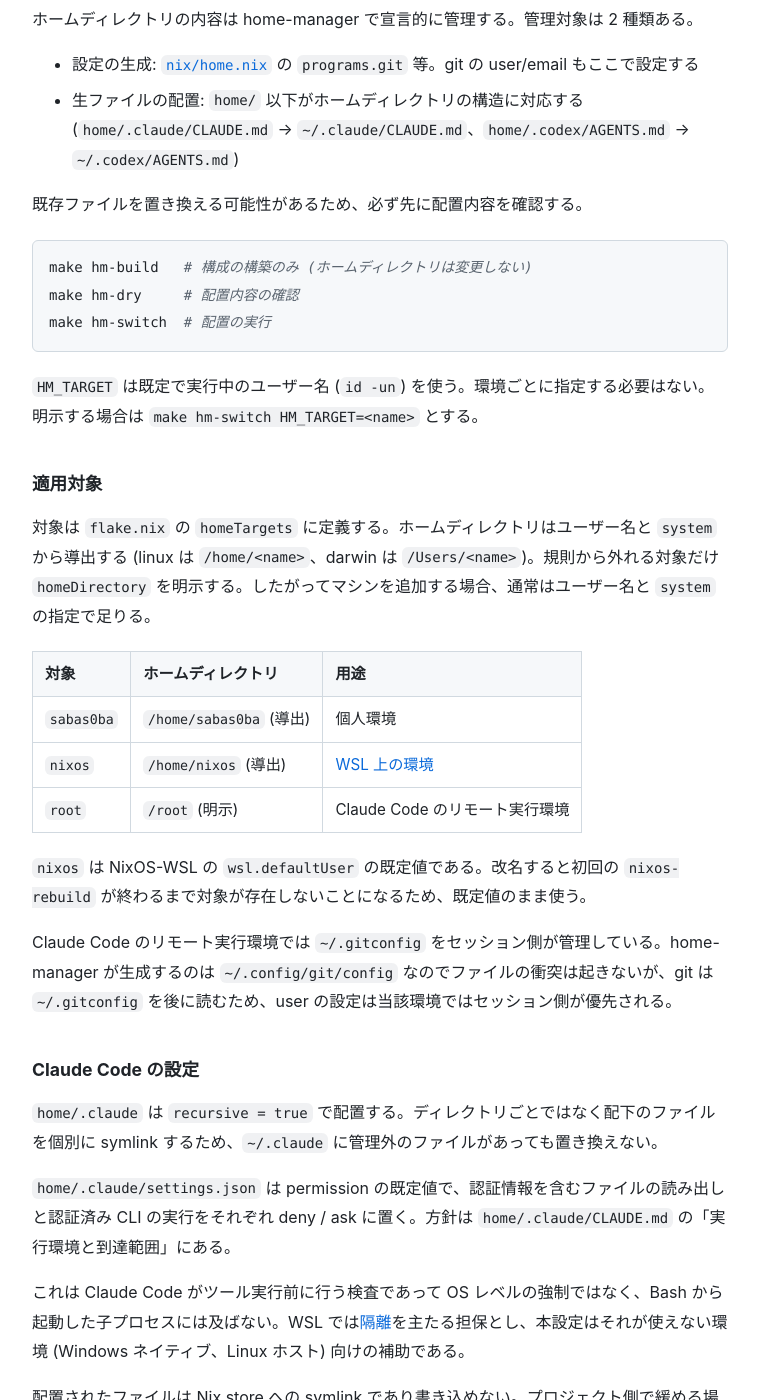
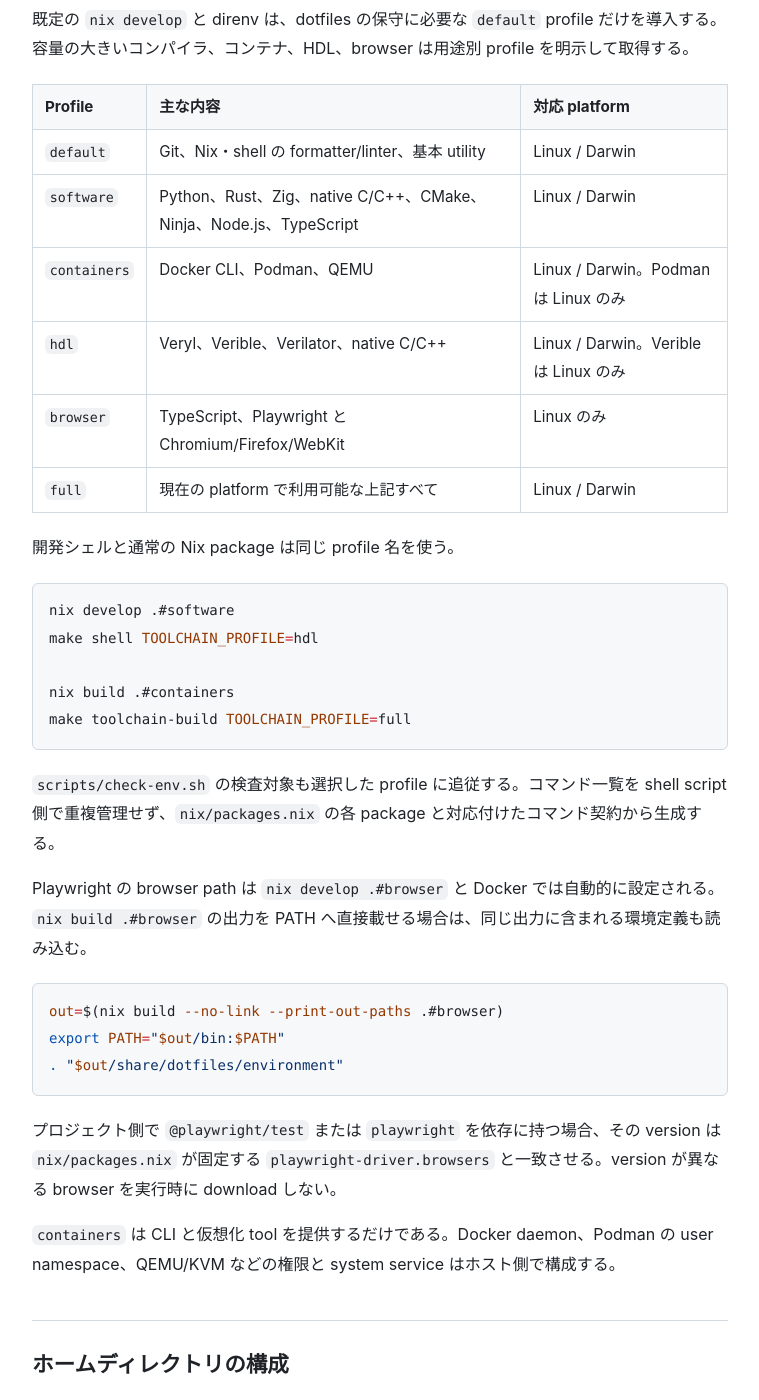
Before and after one commit to sabas0ba/dotfiles, a Jekyll site: the page built from docs/usage.md, in a window 1280 px wide and 1400 px high, scrolled down 713 px. Shown: the whole window, without its empty margins (260-1019 px from the left). Built offline with Jekyll 4.4.1, drawn with Linux system fonts in a browser that asks for light colours; our own code applies the rules of GitHub Pages for plain Markdown files; some of the changed text lies outside the part shown.

Commit message:
feat: add selectable toolchain profiles

````diff
--- a/docs/development.md
+++ b/docs/development.md
@@ -7,7 +7,7 @@
 ```
 flake.nix                入力 (rev 固定) と出力の定義
 flake.lock               入力の解決結果
-nix/packages.nix         ツールの一覧 (単一情報源)
+nix/packages.nix         ツール、コマンド契約、用途別 profile (単一情報源)
 nix/devshell.nix         開発シェルの定義
 nix/checks.nix           nix flake check が実行する検査
 nix/home.nix             home-manager によるホームディレクトリの構成
@@ -40,13 +40,23 @@
 
 ## ツールを追加する
 
-1. `nix/packages.nix` にパッケージ名を追記する (グループのコメントに従って配置する)
-2. コマンドとして使うものは `scripts/check-env.sh` の `required_commands` にも追記する
-3. `make check` が成功することを確認する
+1. `nix/packages.nix` の用途別 group に `mkTool` を追記する
+2. package が提供する必須コマンドを同じ `mkTool` の `commands` に記述する
+3. 必要な profile の `groups` に追加する
+4. `make check` が成功することを確認する
+
+`scripts/check-env.sh` にコマンド名を追記しない。profile ごとのコマンド契約は `nix/packages.nix` から manifest として生成される。Linux 固有の package には `systems = linuxSystems;` を指定し、4 platform の flake 評価を壊さないようにする。package 自体の `meta.platforms` も `lib.meta.availableOn` で検査される。
+
+容量の大きい tool を `base` に追加しない。通常の dotfiles 保守で必要なものだけを `default` に置き、言語、コンテナ、HDL、browser は用途別 profile へ置く。profile 名は `devShells` と `packages` で共通であり、次の両方を確認する。
+
+```bash
+nix develop .#software
+nix build --no-link .#software
+```
 
 `Dockerfile` にツール名を追記しない。定義が重複し、不整合が生じる。
 
-開発シェルの stdenv が暗黙に載せるコマンド (`awk` 等) に依存しない。`nix build .#default` の profile (Docker イメージが使う環境) には含まれないため、そこで壊れる。
+開発シェルの stdenv が暗黙に載せるコマンド (`awk` 等) に依存しない。`nix build .#software` 等の通常の profile には含まれないため、そこで壊れる。
 
 ## ホームディレクトリの構成を変更する
 
@@ -54,7 +64,7 @@
 
 ## Dockerfile を変更する
 
-コンテナはホストと同一の環境である必要がある。イメージの内容を変更する場合、変更先は `nix/packages.nix` である。`Dockerfile` を直接変更してよいのは、レイヤ構成、ベースイメージの固定、entrypoint の挙動を変更する場合に限る。
+コンテナは同名のホスト profile と同一の環境である必要がある。イメージの内容を変更する場合、変更先は `nix/packages.nix` である。`Dockerfile` を直接変更してよいのは、レイヤ構成、ベースイメージの固定、profile 選択の受け渡し、entrypoint の挙動を変更する場合に限る。
 
 ## 固定を更新する
 
--- a/docs/usage.md
+++ b/docs/usage.md
@@ -13,6 +13,43 @@
 作業は開発シェルの内部で行う。`scripts/check-env.sh` が、必要なツールが揃っていることと、その実体が Nix の store にあることを検査する。開発シェルの内部であれば `DOTFILES_ENV` が `nix-develop` となり、同スクリプトの最後に表示される。
 
 ツールを開発シェルの外から導入しない。`apt install` / `brew install` / `npm install -g` / `pip install --user` は再現性を損なう。必要なツールは [`nix/packages.nix`](https://github.com/sabas0ba/dotfiles/blob/main/nix/packages.nix) に追記して取得する。
+
+## Toolchain profile
+
+既定の `nix develop` と direnv は、dotfiles の保守に必要な `default` profile だけを導入する。容量の大きいコンパイラ、コンテナ、HDL、browser は用途別 profile を明示して取得する。
+
+| Profile | 主な内容 | 対応 platform |
+| --- | --- | --- |
+| `default` | Git、Nix・shell の formatter/linter、基本 utility | Linux / Darwin |
+| `software` | Python、Rust、Zig、native C/C++、CMake、Ninja、Node.js、TypeScript | Linux / Darwin |
+| `containers` | Docker CLI、Podman、QEMU | Linux / Darwin。Podman は Linux のみ |
+| `hdl` | Veryl、Verible、Verilator、native C/C++ | Linux / Darwin。Verible は Linux のみ |
+| `browser` | TypeScript、Playwright と Chromium/Firefox/WebKit | Linux のみ |
+| `full` | 現在の platform で利用可能な上記すべて | Linux / Darwin |
+
+開発シェルと通常の Nix package は同じ profile 名を使う。
+
+```bash
+nix develop .#software
+make shell TOOLCHAIN_PROFILE=hdl
+
+nix build .#containers
+make toolchain-build TOOLCHAIN_PROFILE=full
+```
+
+`scripts/check-env.sh` の検査対象も選択した profile に追従する。コマンド一覧を shell script 側で重複管理せず、`nix/packages.nix` の各 package と対応付けたコマンド契約から生成する。
+
+Playwright の browser path は `nix develop .#browser` と Docker では自動的に設定される。`nix build .#browser` の出力を PATH へ直接載せる場合は、同じ出力に含まれる環境定義も読み込む。
+
+```bash
+out=$(nix build --no-link --print-out-paths .#browser)
+export PATH="$out/bin:$PATH"
+. "$out/share/dotfiles/environment"
+```
+
+プロジェクト側で `@playwright/test` または `playwright` を依存に持つ場合、その version は `nix/packages.nix` が固定する `playwright-driver.browsers` と一致させる。version が異なる browser を実行時に download しない。
+
+`containers` は CLI と仮想化 tool を提供するだけである。Docker daemon、Podman の user namespace、QEMU/KVM などの権限と system service はホスト側で構成する。
 
 ## ホームディレクトリの構成
 
@@ -66,15 +103,16 @@
 ホストと同一の環境をコンテナ内に構築する。`Dockerfile` はツールの一覧を持たず `flake.nix` を評価するため、内容がホストと一致する。
 
 ```bash
-make docker-build   # イメージの構築
-make docker-shell   # コンテナ内の開発シェルに入る (カレントディレクトリをマウント)
-make docker-check   # コンテナ内でのスモークテスト
+make docker-build                                      # default profile
+make docker-shell TOOLCHAIN_PROFILE=software           # software profile
+make docker-check TOOLCHAIN_PROFILE=hdl                # hdl profile のスモークテスト
 ```
 
 直接実行する場合:
 
 ```bash
 docker build -t dotfiles-dev .
+docker build --build-arg DOTFILES_TOOLCHAIN_PROFILE=browser -t dotfiles-browser .
 docker run --rm -it -v "$PWD:/workspace" dotfiles-dev
 docker run --rm -v "$PWD:/workspace" dotfiles-dev scripts/check-env.sh
 ```
````
Also changed, not shown: docs/index.md (+1 -1 lines), README.md, 6 other files.
